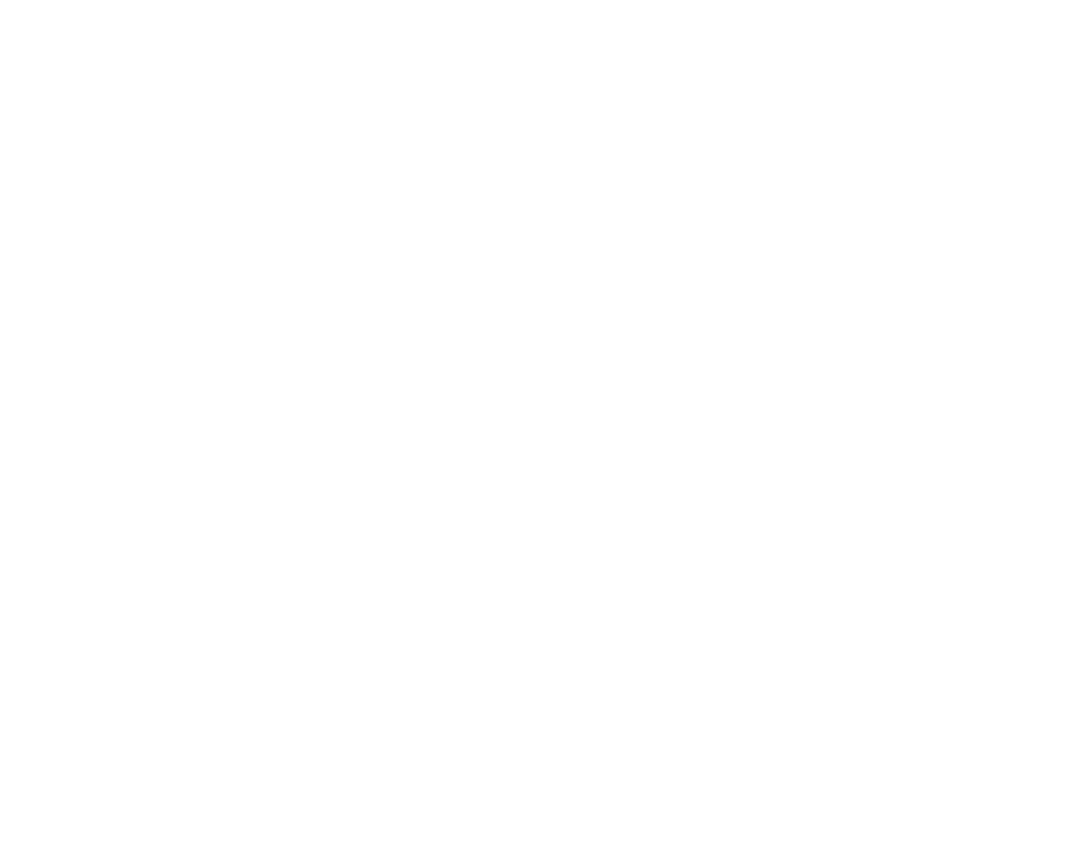
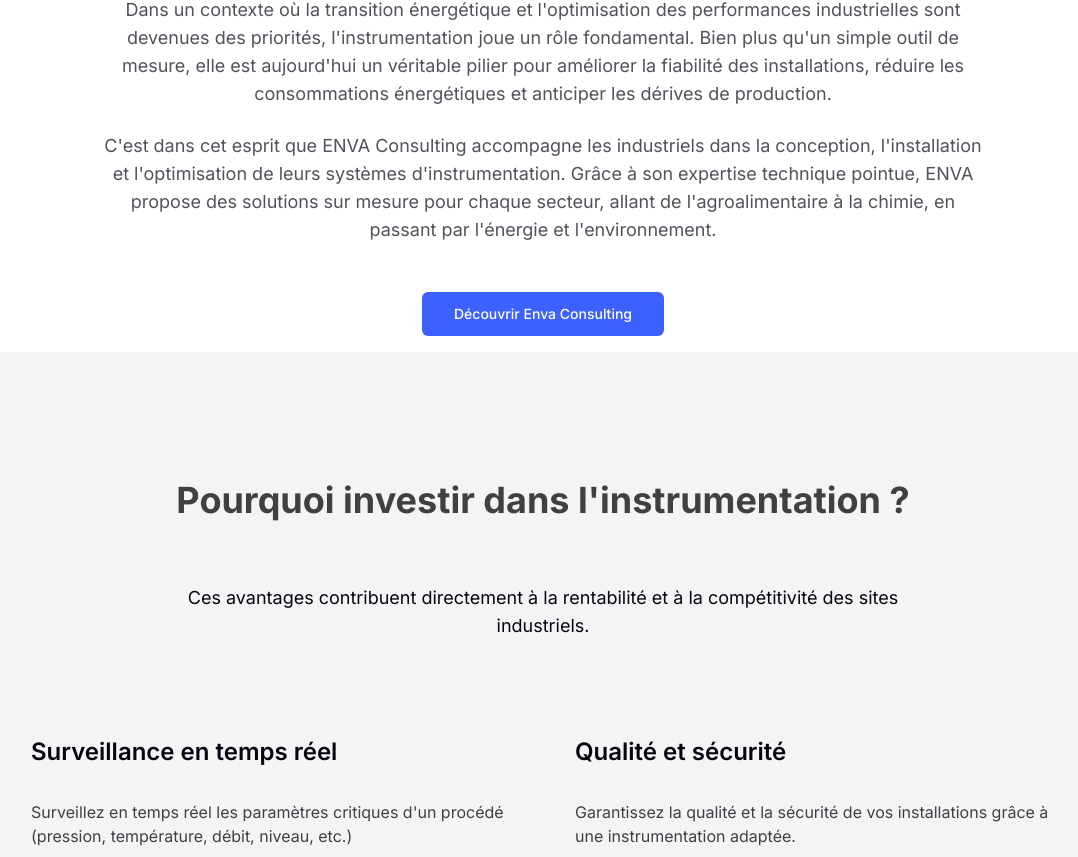
Before and after one commit to oui-connect-adrien/oui-connect, a Next.js app: page /installation-instrumentation in a window 1280 px wide. Before the commit this address had no page. Shown: the part 440-1297 px from the top of the page, without its empty margins (97-1175 px from the left). Before the commit the page ends 800 px from the top, so only its background shows below. Built offline with nearby package versions, Linux system fonts and the light colour scheme.

Commit message:
ajout enva-consulting

```diff
--- /dev/null
+++ b/app/(public)/(routes)/installation-instrumentation/page.tsx
@@ -0,0 +1,234 @@
+"use client";
+import { Button } from "@/components/ui/button";
+import { StickyScroll } from "@/components/ui/sticky-scroll-reveal";
+import { Star } from "lucide-react";
+import Image from "next/image";
+import Link from "next/link";
+
+const Page = () => {
+	const content = [
+		{
+			title: "Conservez l'historique de vos données",
+			description:
+				"Paramétrez vos propres alarmes afin d'être alerté n'importe ou et n'importe quand par mail ou SMS pour toutes dérives ou anomalies. Gérez vos alarmes et prévenez la personne adéquate via notre gestion des astreintes",
+			content: (
+				<div className="h-full w-full relative">
+					<Image src="/oui-access-2.png" fill alt="oui-scan-1" />
+				</div>
+			),
+		},
+		{
+			title: "Visualiser la performance détaillée de vos équipements",
+			description:
+				"Accédez et visualisez vos données en temps réel par des graphiques détaillés pour chacune de vos installations. Personnalisez l'affichage des éléments de votre tableau de bords",
+			content: (
+				<div className="h-full w-full relative">
+					<Image
+						src="/oui-access-3.png"
+						fill
+						className="h-full w-full object-cover"
+						alt="Oui Energy"
+					/>
+				</div>
+			),
+		},
+		{
+			title: "Analyser et exploiter vos données",
+			description:
+				"Exportez vos données de manière sécurisée en .csv ou .pdd et faites vos propres modèles d'analyse de la performance de vos équipements afin d'identifier les sources d'anomalies et les corriger. Importer et partagez vos rapports d'analyse et d'entretien directement sur la plateforme.",
+			content: (
+				<div className="h-full w-full relative">
+					<Image
+						src="/oui-access-4.png"
+						fill
+						className="h-full w-full object-cover"
+						alt="linear board demo"
+					/>
+				</div>
+			),
+		},
+	];
+
+	const skills = [
+		{
+			title: "Alertes en Temps réel",
+			description:
+				"Soyez alertés en temps réels et depuis n'importe ou de toutes anomalies, pannes ou dérives de vos équipements ou installations.",
+		},
+		{
+			title: "Centralisation",
+			description:
+				"Facilitez votre suivi énergétique en accédant à vos indicateurs de performance énergétique pour l'ensemble de vos installations en un seul endroit et économisez un temps considérable dans la gestion de vos installations.",
+		},
+		{
+			title: "Accessibilité",
+			description:
+				"Accédez à notre application web à partir de tous vos appareils (Ordinateur, smartphone…) depuis n'importe où et à tout moment (24h/24 et 7j7).",
+		},
+		{
+			title: "Sécurisé",
+			description:
+				"Parce que nous connaissons vos enjeux et défis vis-à-vis de la cybersécurité, nous mettons tout en œuvre pour sécuriser vos données à tout moment et éliminer tout risque de fuite.",
+		},
+		{
+			title: "1/2 journée",
+			description:
+				"Sauf cas complexe, la mise en place de notre solution ne prend en général qu'une demi-journée par équipement industriel. Vous êtes ainsi en mesure de commencer à suivre vos indicateurs de performance énergétique très rapidement",
+		},
+		{
+			title: "Personnalisable",
+			description:
+				"Personnalisez l'interface de votre solution ainsi que de nombreux paramètres (alarmes, graphiques…) à votre goût.",
+		},
+	];
+
+	const advantages = [
+		{
+			title: "Surveillance en temps réel",
+			description:
+				"Surveillez en temps réel les paramètres critiques d'un procédé (pression, température, débit, niveau, etc.)",
+		},
+		{
+			title: "Qualité et sécurité",
+			description:
+				"Garantissez la qualité et la sécurité de vos installations grâce à une instrumentation adaptée.",
+		},
+		{
+			title: "Maintenance prédictive",
+			description:
+				"Réduisez les arrêts non planifiés grâce à une maintenance prédictive basée sur des données fiables.",
+		},
+		{
+			title: "Optimisation énergétique",
+			description:
+				"Optimisez votre consommation énergétique et réduisez votre empreinte carbone de manière significative.",
+		},
+	];
+
+	const services = [
+		{
+			title: "Audit et conseil technique",
+			description:
+				"Notre équipe d'experts analyse vos besoins et vous conseille sur les meilleures solutions d'instrumentation.",
+		},
+		{
+			title: "Installation sur site",
+			description:
+				"Nous assurons l'installation complète dans le respect des normes de sécurité en vigueur.",
+		},
+		{
+			title: "Calibration et mise en service",
+			description:
+				"Nos techniciens calibrent et mettent en service vos instruments pour garantir leur précision.",
+		},
+		{
+			title: "Formation des équipes",
+			description:
+				"Nous formons vos équipes d'exploitation pour une utilisation optimale des instruments.",
+		},
+	];
+
+	return (
+		<>
+			<div className="relative py-4 antialiased overflow-hidden">
+				<div className="z-10 relative lg:container pt-24 px-4 flex flex-col items-center">
+					<h1 className="text-4xl md:text-6xl font-bold mb-8 mt-20 relative text-center text-zinc-700 max-w-6xl mx-auto">
+						Instrumentation industrielle : un levier clé pour la performance
+						énergétique et la compétitivité
+					</h1>
+					<div className="mt-8 max-w-4xl mx-auto text-lg text-center text-zinc-600">
+						<p className="mb-6">
+							Dans un contexte où la transition énergétique et l'optimisation
+							des performances industrielles sont devenues des priorités,
+							l'instrumentation joue un rôle fondamental. Bien plus qu'un simple
+							outil de mesure, elle est aujourd'hui un véritable pilier pour
+							améliorer la fiabilité des installations, réduire les
+							consommations énergétiques et anticiper les dérives de production.
+						</p>
+						<p>
+							C'est dans cet esprit que ENVA Consulting accompagne les
+							industriels dans la conception, l'installation et l'optimisation
+							de leurs systèmes d'instrumentation. Grâce à son expertise
+							technique pointue, ENVA propose des solutions sur mesure pour
+							chaque secteur, allant de l'agroalimentaire à la chimie, en
+							passant par l'énergie et l'environnement.
+						</p>
+					</div>
+					<div className="mt-12">
+						<Link
+							href="https://enva-consulting.fr/installation-d-instrumentation/"
+							target="_blank"
+						>
+							<Button size={"lg"}>Découvrir Enva Consulting</Button>
+						</Link>
+					</div>
+				</div>
+			</div>
+
+			<div className="relative bg-zinc-100 py-8 antialiased overflow-hidden">
+				<div className="z-10 relative lg:container pt-24 pb-24 px-4 flex flex-col gap-8 items-center">
+					<h2 className="text-4xl font-bold mb-4 text-center text-neutral-700 max-w-6xl mx-auto">
+						Pourquoi investir dans l'instrumentation ?
+					</h2>
+					<p className="text-lg mt-4 text-center max-w-3xl">
+						Ces avantages contribuent directement à la rentabilité et à la
+						compétitivité des sites industriels.
+					</p>
+					<div className="grid grid-cols-1 lg:grid-cols-2 gap-8 lg:gap-16 mt-16">
+						{advantages.map((value, index) => (
+							<div key={index} className="flex flex-col items-start">
+								<h4 className="font-semibold text-2xl">{value.title}</h4>
+								<p className="text-md font-base mb-4 mt-8 text-zinc-700">
+									{value.description}
+								</p>
+							</div>
+						))}
+					</div>
+				</div>
+			</div>
+
+			<div className="py-8 flex flex-col gap-4 antialiased overflow-hidden">
+				<div className="z-10 relative lg:container pt-24 pb-24 px-4 flex flex-col gap-8 items-center">
+					<h2 className="text-4xl font-bold mb-4 text-center text-neutral-700 max-w-6xl mx-auto">
+						Une expertise complète au service des industriels
+					</h2>
+					<p className="text-lg text-center max-w-3xl">
+						ENVA Consulting ne se limite pas à la fourniture et à l'installation
+						d'instruments. Notre approche globale garantit un accompagnement de
+						bout en bout, assurant des résultats concrets et mesurables.
+					</p>
+					<div className="grid grid-cols-1 lg:grid-cols-2 gap-8 w-full max-w-5xl mt-12">
+						{services.map((service, index) => (
+							<div
+								key={index}
+								className="flex flex-col items-start p-6 bg-white rounded-lg shadow-sm"
+							>
+								<Star className="w-8 h-8 text-primary" />
+								<h4 className="text-xl font-semibold mb-4 mt-4 text-zinc-700">
+									{service.title}
+								</h4>
+								<p className="text-muted-foreground">{service.description}</p>
+							</div>
+						))}
+					</div>
+
+					<div className="mt-20 flex flex-col items-center gap-6">
+						<h3 className="text-2xl font-semibold text-center">
+							En savoir plus sur les solutions d'instrumentation
+						</h3>
+						<p className="text-center max-w-3xl text-zinc-600">
+							Pour découvrir comment nous pouvons vous accompagner dans la
+							maîtrise de vos procédés et l'amélioration de votre efficacité
+							énergétique, contactez nos experts.
+						</p>
+						<Link href="/contact">
+							<Button size={"lg"}>Demander un audit</Button>
+						</Link>
+					</div>
+				</div>
+			</div>
+		</>
+	);
+};
+
+export default Page;
--- a/app/(public)/_components/projects-list.tsx
+++ b/app/(public)/_components/projects-list.tsx
@@ -31,6 +31,13 @@ export const projects = [
 			"Maitrisez votre consommation énergétique sur tous vos appareils",
 		link: "/oui-energy",
 	},
+	{
+		name: "Installation d'instrumentation",
+		imageUrl: "/electric-wiring.jpg",
+		description:
+			"Nos partenaires installent vos instruments de mesure et de contrôle",
+		link: "/installation-instrumentation",
+	},
 ];
 
 const ProjectsList = () => {
@@ -55,14 +62,20 @@ const ProjectsList = () => {
 							initial="hidden"
 							whileInView="visible"
 							transition={{ duration: 0.5 }}
+							key={project.link}
 						>
-							<Link key={project.link} href={project.link}>
-								<DirectionAwareHover imageUrl={project.imageUrl}>
-									<p className="font-bold text-xl">{project.name}</p>
-									<p className="font-normal text-sm break-words">
-										{project.description}
-									</p>
-								</DirectionAwareHover>
+							<Link href={project.link}>
+								<div className="relative">
+									<div className="absolute top-0 left-0 right-0 h-24 bg-gradient-to-b from-black/70 to-transparent z-40" />
+									<h3 className="absolute top-4 left-4 z-50 font-bold text-xl text-white drop-shadow-md">
+										{project.name}
+									</h3>
+									<DirectionAwareHover imageUrl={project.imageUrl}>
+										<p className="font-normal text-sm break-words">
+											{project.description}
+										</p>
+									</DirectionAwareHover>
+								</div>
 							</Link>
 						</motion.div>
 					))}
```
Also changed, not shown: public/electric-wiring.jpg (added).
